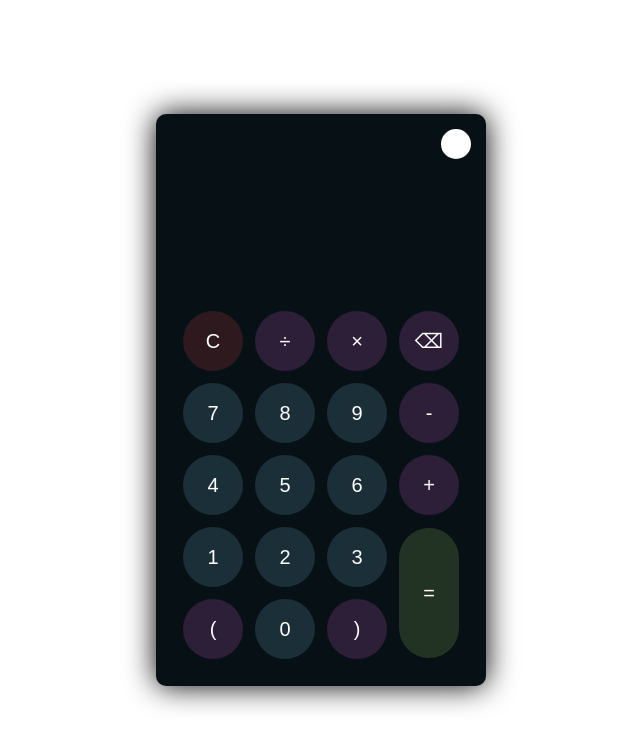
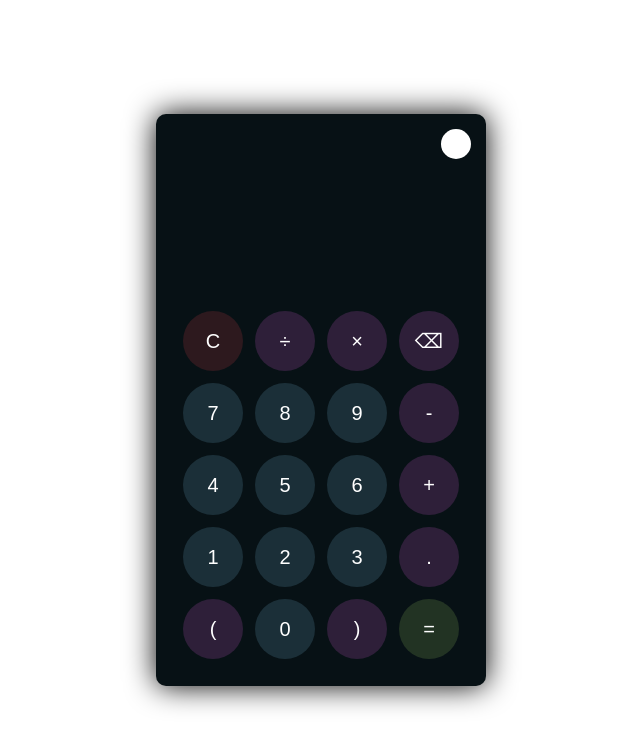
Before and after one commit to Sidddhuu316/Calculator, a plain HTML site: page index.html in a window 1280 px wide. Shown: the whole page, without its empty margins (319-959 px from the left). Drawn offline with Linux system fonts and the light colour scheme.

Commit message:
Night & Day Calculator

```diff
--- a/index.html
+++ b/index.html
@@ -40,12 +40,13 @@
                         <td><button class="btn-number" id="1">1</button></td>
                         <td><button class="btn-number" id="2">2</button></td>
                         <td><button class="btn-number" id="3">3</button></td>
-                        <td rowspan="2"><button class="btn-equal" id="equal">=</button></td>
+                        <td><button class="btn-operator" id=".">.</button></td>
                     </tr>
                     <tr>
                         <td><button class="btn-operator" id="(">(</button></td>
                         <td><button class="btn-number" id="0">0</button></td>
                         <td><button class="btn-operator" id=")">)</button></td>
+                        <td><button class="btn-equal" id="equal">=</button></td>
                     </tr>
                 </table>
             </div>
--- a/style.css
+++ b/style.css
@@ -94,10 +94,6 @@ button:hover {
     transform: scale(1.1);
 }
 
-button#equal {
-    height: 130px;
-}
-
 /* light theme */
 
 .calculator{
```
Also changed, not shown: script.js (line endings or trailing spaces).
